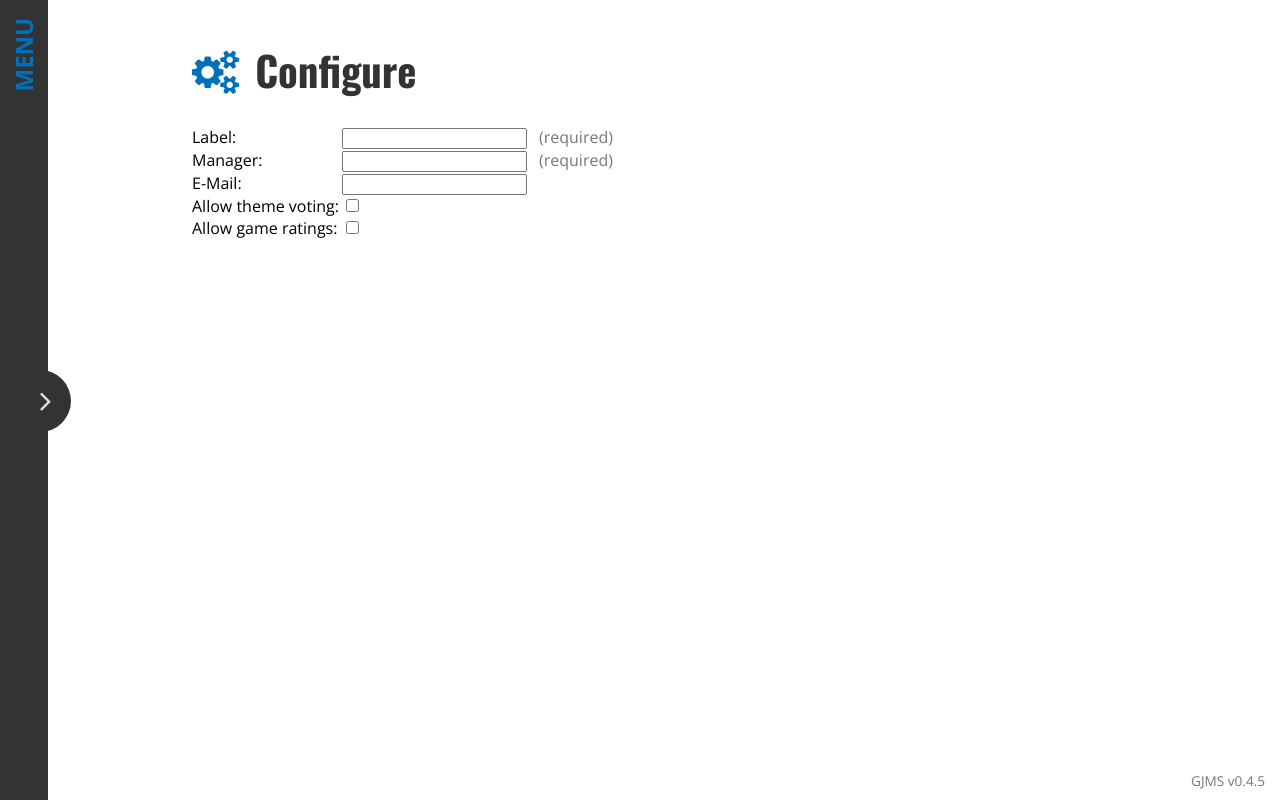
After one commit to ubergeek42/gjms, a Flask app: page /gjms/config/ in a window 1280 px wide. The commit adds this page. Run offline with Flask 2, Linux system fonts and the light colour scheme; parts of the project's set-up code (start-up, migrations or seed data) failed here and were passed over; some libraries are stand-ins or nearby versions.

Commit message:
#gjmsdev - More backend work; Shell script to start.

```diff
--- a/gjms/backend/__init__.py
+++ b/gjms/backend/__init__.py
@@ -26,7 +26,7 @@ import flask
 import flask.ext.login
 from werkzeug.contrib.fixers import ProxyFix
 
-app = flask.Flask(__name__, static_folder="media")
+app = flask.Flask(__name__, static_folder="../media", template_folder="../templates")
 app.secret_key = os.urandom(24)
 app.wsgi_app = ProxyFix(app.wsgi_app)
 app.debug = True
@@ -40,17 +40,14 @@ def load_user(userid):
     return gjms.core.users.User.get(userid)
 
 @app.route("/")
-@login_required
+#@login_required
 def gjms_main():
     """ Setup root """
-
-    config_form = gjms.backend.forms.gjms_config()
-
-    return flask.render_template("backend-base.html", config=gjms.config, config_form=config_form)
 gjms.util.report.output("Setup route /")
 
 @app.route("/login/<name>/<pwd>")
 def gjms_login(name, pwd):
+    """ Test login function. """
     try:
         user = gjms.core.users.get(name)
         if gjms.core.users.login(name, pwd):
@@ -63,8 +60,10 @@ def gjms_login(name, pwd):
 
 gjms.util.report.output("Setup route /login/<name>/<pwd>")
 
-@app.route("/gjms-config/")
+@app.route("/gjms/config/")
 def gjms_config():
-    """ Setup config """
-    return "Config"
-gjms.util.report.output("Setup route /gjms-config/")
+    """ Setup backend config """
+    config_form = gjms.backend.forms.config()
+    return flask.render_template("backend-config.html", config=gjms.config, form=config_form)
+
+gjms.util.report.output("Setup route /gjms/config/")
--- a/gjms/backend/forms/__init__.py
+++ b/gjms/backend/forms/__init__.py
@@ -50,7 +50,7 @@ class event_creation(Form):
         pass
 gjms.util.report.output("Event creation form..")
 
-class gjms_config(Form):
+class config(Form):
     """ The config menu """
 
     label = wtforms.TextField(u"Label:", [wtforms.validators.required()])
--- a/gjms/media/css/style.css
+++ b/gjms/media/css/style.css
@@ -135,6 +135,30 @@ table {
 body {
   background-color: #ffffff;
 }
+h1,
+h2,
+h3 {
+  font-family: Oswald;
+  color: #333;
+}
+h1 {
+  font-size: 2.55rem;
+}
+h1 .fa {
+  font-size: 2.75rem;
+}
+h2 {
+  font-size: 2.25rem;
+}
+h2 .fa {
+  font-size: 2.50rem;
+}
+h3 {
+  font-size: 2.00rem;
+}
+h3 .fa {
+  font-size: 2.25rem;
+}
 footer {
   position: absolute;
   left: 0;
@@ -146,7 +170,46 @@ footer .gjms-version {
   margin-right: 15px;
   text-align: right;
   font: 85% Open Sans;
-  color: #777;
+  color: #777777;
+}
+.gjms-config .config {
+  background-color: #0070ba;
+  border-bottom: 1px dotted #ffffff;
+  color: #ffffff;
+  cursor: pointer;
+}
+.gjms-config .config .fa {
+  color: #ffffff;
+}
+.gjms-content {
+  margin-left: 50px;
+  padding: 50px;
+  width: 100%;
+}
+@media (min-width: 1024px) {
+  .gjms-content {
+    width: 70%;
+    margin-left: auto;
+    margin-right: auto;
+  }
+}
+.gjms-form {
+  margin-top: 2rem;
+  margin-bottom: 2rem;
+}
+.gjms-form label[for="csrf_token"] {
+  display: none;
+}
+.gjms-cell {
+  display: table-cell;
+  width: 150px;
+  margin: 0;
+  padding: 0;
+  font: 100% Open Sans;
+}
+.gjms-required {
+  color: #777777;
+  padding-left: 0.75em;
 }
 .gjms-offcanvas-nav {
   position: fixed;
@@ -209,6 +272,8 @@ footer .gjms-version {
 .gjms-menu-label {
   margin-left: -2px;
   margin-top: 50px;
+  -webkit-transform: rotate(-90deg);
+  -ms-transform: rotate(-90deg);
   transform: rotate(-90deg);
   text-transform: uppercase;
   font: 24px Open Sans;
--- a/gjms/media/less/style.less
+++ b/gjms/media/less/style.less
@@ -11,12 +11,17 @@ html, body, div, span, applet, object, iframe, h1, h2, h3, h4, h5, h6, p, blockq
  *      afterwards, though.
  */
 
-@gjms-grey:  #333;
-@gjms-light: #DDD;
-@gjms-white: #FFF;
+@gjms-grey:     #333;
+@gjms-light:    #DDD;
+@gjms-medium:   #777;
+@gjms-white:    #FFF;
 @gjms-blue:  #0070BA;
 
 body { background-color: @gjms-white; }
+h1, h2, h3 { font-family: Oswald; color: #333; }
+h1 { font-size: 2.55rem; .fa { font-size: 2.75rem; }}
+h2 { font-size: 2.25rem; .fa { font-size: 2.50rem; }}
+h3 { font-size: 2.00rem; .fa { font-size: 2.25rem; }}
 
 footer {
     position: absolute;
@@ -31,9 +36,55 @@ footer {
 
         text-align: right;
         font: 85% Open Sans;
-        color: #777;
+        color: @gjms-medium;
     }
 
+}
+
+.gjms-config .config {
+    background-color: @gjms-blue;
+    border-bottom: 1px dotted @gjms-white;
+    color: @gjms-white;
+    cursor: pointer;
+
+    .fa { color: @gjms-white; }
+}
+
+.gjms-content {
+    margin-left: 50px;
+    padding: 50px;
+
+    width: 100%;
+
+    @media (min-width: 1024px) {
+        width: 70%;
+
+        margin-left: auto;
+        margin-right: auto;
+    }
+}
+
+.gjms-form {
+    margin-top: 2rem;
+    margin-bottom: 2rem;
+
+    label[for="csrf_token"] {
+        display: none;
+    }
+}
+
+.gjms-cell {
+    display: table-cell;
+    width: 150px;
+    margin: 0;
+    padding: 0;
+
+    font: 100% Open Sans;
+}
+
+.gjms-required {
+    color: @gjms-medium;
+    padding-left: 0.75em;
 }
 
 .gjms-offcanvas-nav {
@@ -114,6 +165,8 @@ footer {
     margin-left: -2px;
     margin-top: 50px;
 
+    -webkit-transform: rotate(-90deg);
+    -ms-transform: rotate(-90deg);
     transform: rotate(-90deg);
 
     text-transform: uppercase;
--- /dev/null
+++ b/gjms/templates/backend-config.html
@@ -0,0 +1,12 @@
+{% extends "base.html" %}
+{% from "forms.html" import gjms_form %}
+
+
+
+{% block title %}Configure{% endblock %}
+{% block site_class %}gjms-config{% endblock %}
+
+{% block gjms_content %}
+    <h1><i class="fa fa-cogs"></i>Configure</h1>
+    {{ gjms_form(form) }}
+{% endblock %}
--- a/gjms/templates/base.html
+++ b/gjms/templates/base.html
@@ -38,20 +38,24 @@
     <!-- Other -->
     <title>{% block title %}{% endblock %} - Game Jam Management System</title>
 </head>
-    <body>
-        <div class="gjms-offcanvas-nav">
+    <body class="{% block site_class %}{% endblock %}">
+        <nav class="gjms-offcanvas-nav">
             <ul>
-                <li><i class="fa fa-users"></i> Users</li>
-                <li><i class="fa fa-flag"></i> Events</li>
-                <li><i class="fa fa-cogs"></i> Config</li>
+                <li class="users"><i class="fa fa-users"></i>Users</li>
+                <li class="events"><i class="fa fa-flag"></i>Events</li>
+                <li class="config"><i class="fa fa-cogs"></i>Configure</li>
             </ul>
-        </div>
+        </nav>
 
         <aside class="gjms-offcanvas-bar">
             <p class="gjms-menu-label">Menu</p>
             <i class="fa fa-angle-right gjms-offcanvas-trigger"></i>
         </aside>
 
+        <section class="gjms-content">
+            {% block gjms_content %}{% endblock %}
+        </section>
+
         <footer>
             <p class="gjms-version">GJMS v{{ config.version }}</p>
         </footer>
--- /dev/null
+++ b/gjms/templates/forms.html
@@ -0,0 +1,11 @@
+{% macro gjms_form(form) -%}
+    <ul class="gjms-form">
+    {% for field in form %}
+        <li>
+            <span class="gjms-cell">{{ field.label|e }}</span>
+            <span class="gjms-cell">{{ field }}</span>
+            {% if field.flags.required %}<span class="gjms-cell gjms-required">(required)</span>{% endif %}
+        </li>
+    {% endfor %}
+    </ul>
+{%- endmacro %}
```
Also changed, not shown: 1 other file.
